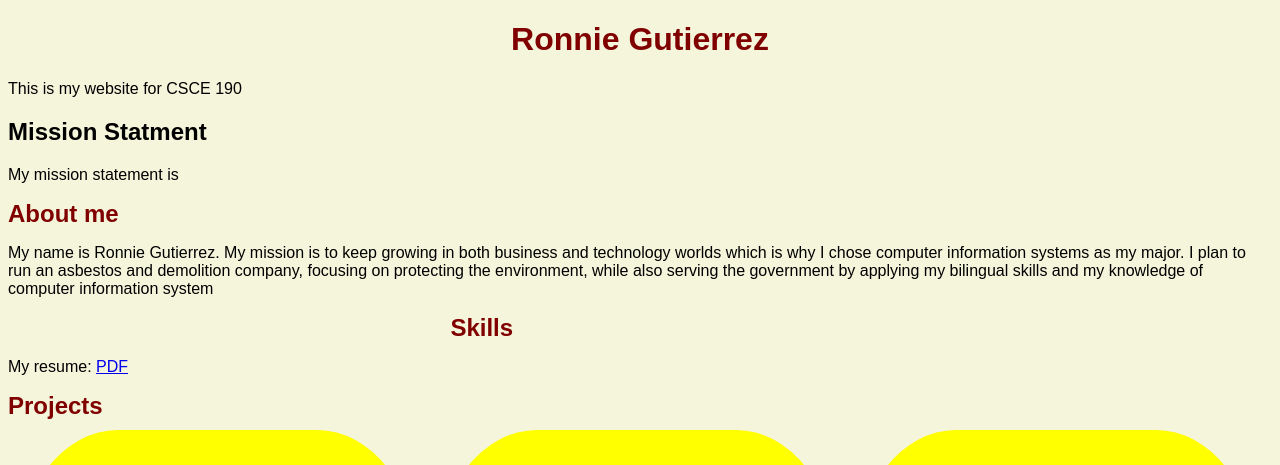
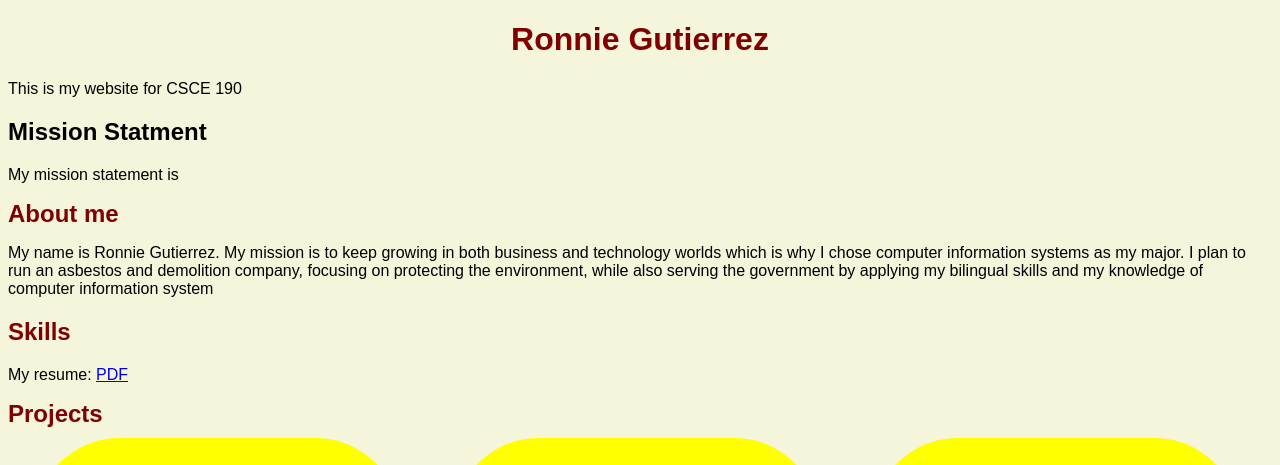
Before and after one commit to ronniegtrz/ronniegtrz.github.io, a plain HTML site: page index.html in a window 1280 px wide. Shown: the top 465 px of the page. Drawn offline with Linux system fonts and the light colour scheme.

Commit message:
margin in skills

```diff
--- a/style.css
+++ b/style.css
@@ -17,8 +17,6 @@ h1{
     color: maroon;
     font-family: Arial, Helvetica, sans-serif;
     width: 30%;
-    padding: auto;
-    margin: auto;
 }
 .projects h2 {
     color: maroon;
```
